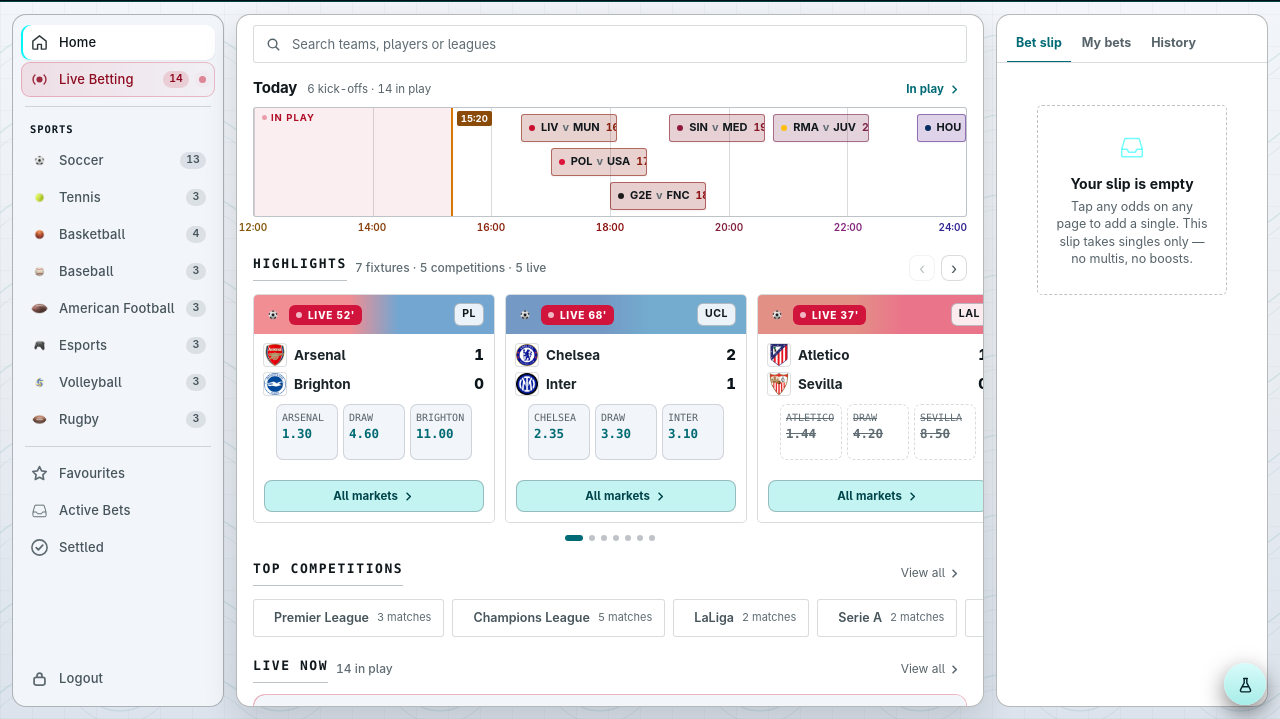
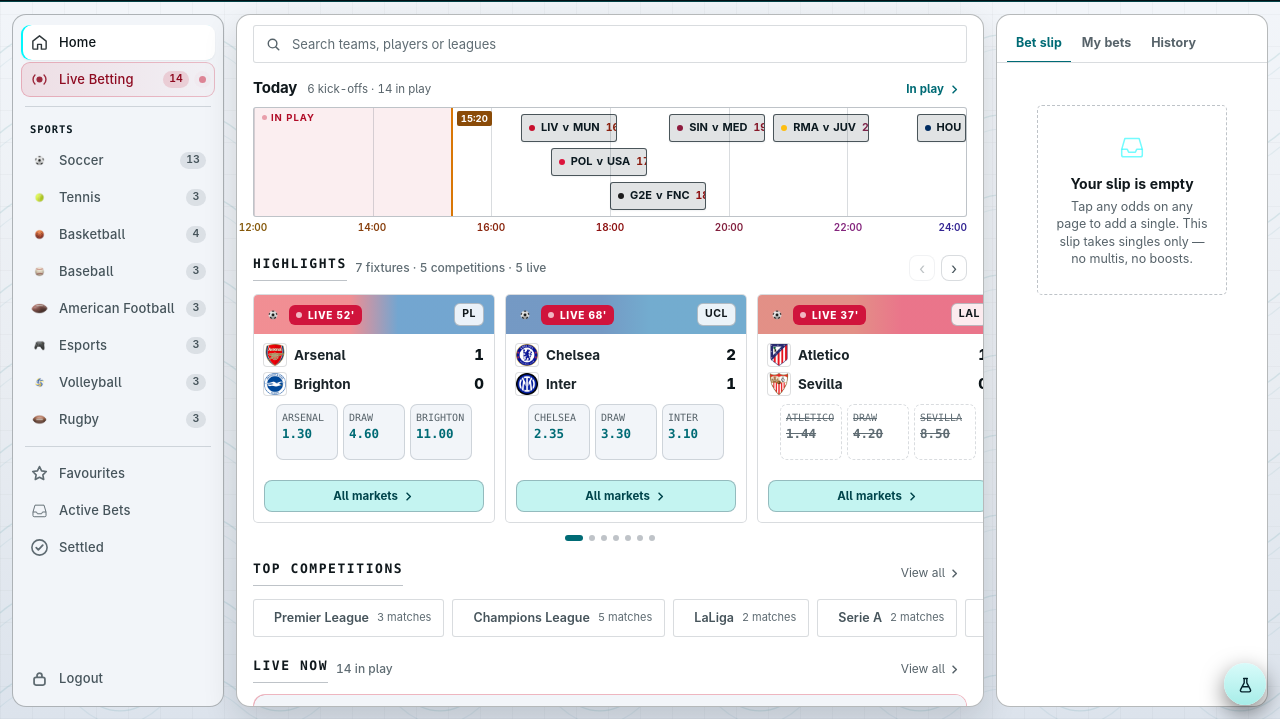
Before and after one commit to onad1ocrypto/housebets-submission8, a plain HTML site: page index.html in a window 1280 px wide. Shown: the part 81-800 px from the top of the page. Drawn offline with Linux system fonts and the light colour scheme.

Commit message:
The match column wears Housebets' own navy
The blocks first took the sunset ramp, which meant the match column was
wearing a colour of our own devising. The brief already hands us one
blue: Housebets navy #0B1920, the navy the earlier entry used precisely
so it "reads blue-and-gold without inventing a colour". So the column
now wears that instead — a wash behind the two teams, an edge around
them, and navy for the teams themselves.

The printed kick-off time keeps its hour ramp, and that is what forces
the block to stay light. The ramp is dark at every hour of the day; a
navy fill would put a dark hour on a dark chip and the whole point of
tinting the time would disappear. Wash and edge carry the navy, the
fill stays pale, and the two systems do not fight because they sit on
different parts of the block.

Hover is still cyan. Cyan is rationed to prices and primary actions by
the brief, and a block you can click is a primary action — it is not a
colour of the day and should not pretend to be one.

Measured on sampled pixels: edge rgb(75,85,90), fill rgb(225,227,228),
teams 13.89:1, time 7.08:1. Five routes, 0 nodes below AA, 0 errors.

```diff
--- a/assets/app.js
+++ b/assets/app.js
@@ -716,11 +716,14 @@ function timelineHTML(){
     const h = HB.teams[m.home], a = HB.teams[m.away];
     const s = tlMin(m.kick);
     const w = Math.max(6, pc(s + W) - pc(s));
-    /* the block is the match, so it carries the hour the match kicks off:
-       --tc for the time, --tcw as a wash, --tcb as its edge */
+    /* The block is the match, and the match column is Housebets' own navy
+       #0B1920 — the one blue the brief already hands us, so nothing here
+       is invented. It arrives as a wash and an edge while --tc stays the
+       kick-off hour, because the printed time keeps its ramp. The block
+       has to stay light for that: the ramp runs dark, and a navy fill
+       would put a dark hour on a dark chip. */
     const kt  = kickTint(m.kick);
-    const kts = kt ? ';--tc:' + kt + ';--tcw:' + kickTint(m.kick, .20) +
-                     ';--tcb:' + kickTint(m.kick, .58) : '';
+    const kts = ';--tcw:rgba(11,25,32,.12);--tcb:rgba(11,25,32,.70)' + (kt ? ';--tc:' + kt : '');
     return '<button class="tlblock" data-open-match="' + m.id + '"' +
       ' style="left:' + pc(s) + '%;width:' + w + '%;top:' + (laneOf[m.id] * 34) + 'px' + kts + '">' +
       '<span class="tlbdot" style="background:' + h.col + '"></span>' +
--- a/assets/theme.css
+++ b/assets/theme.css
@@ -691,18 +691,18 @@ body::before{
 .hkick i{ font-style:normal; color:var(--tc, var(--ink)); }
 
 /* ============================================================================
-   THE BLOCKS CARRY THE HOUR TOO
-   The time printed on a block was already tinted; the block itself was
-   still a plain white chip, so the timeline read as grey tiles with
-   coloured numbers on them. Each block now takes its own kick-off hour
-   as a wash behind the teams and an edge around them, which turns the
-   row of lanes into the ramp itself — amber at the left, indigo at the
-   right — and makes "how late is this one" answerable before the label
-   is read. Hover still goes cyan: that is the clickable signal and it
-   should not compete with the time of day.
+   THE MATCH COLUMN IS HOUSEBETS NAVY
+   These blocks are the matches, and the brief hands us one blue already:
+   the Housebets navy #0B1920. So the column wears it — a wash behind the
+   two teams, an edge around them, and navy for the teams themselves —
+   rather than a colour of our own devising. The kick-off hour keeps its
+   ramp on the printed time, which is why the block stays light: the ramp
+   is dark at every hour and would vanish under a navy fill. Hover still
+   goes cyan, which is the clickable signal, not a colour of the day.
    ========================================================================= */
 .tlblock{
   background:var(--tcw, var(--card));
   border-color:var(--tcb, var(--hair-2));
 }
 .tlblock:hover{ border-color:var(--aqua); background:var(--aqua-deep); }
+.tlbt, .tlbt i{ color:#0B1920; }
```
